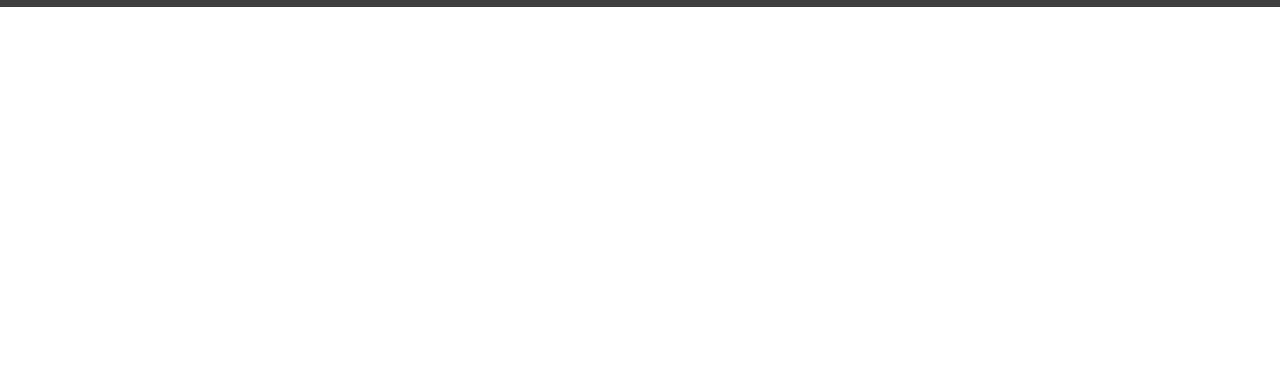
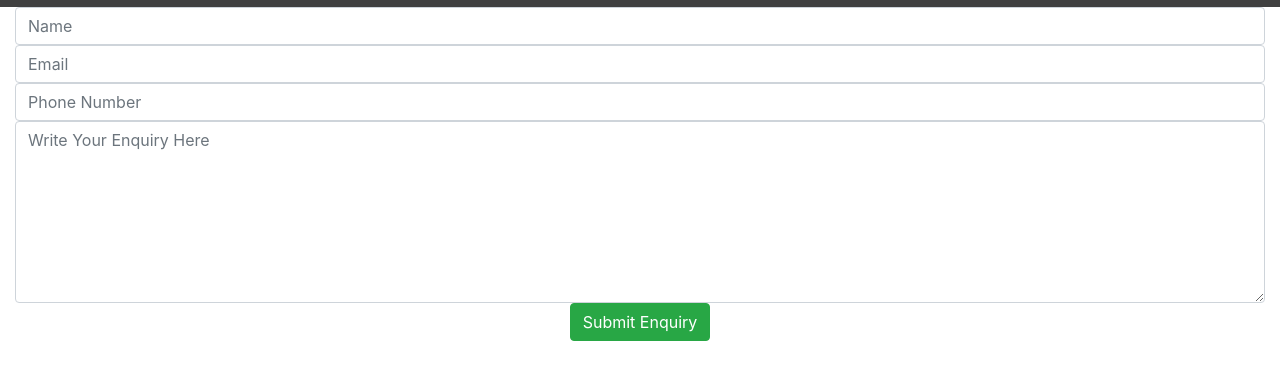
Before and after one commit to haideralicheema/first-milestone-project, a plain HTML site: page contact.html in a window 1280 px wide. Shown: the part 68-448 px from the top of the page. Drawn offline with nearby package versions, Linux system fonts and the light colour scheme.

Commit message:
provisional contact form added

```diff
--- a/contact.html
+++ b/contact.html
@@ -17,10 +17,28 @@
         <li class="nav-item mr-4 custom-nav-item"><a href="classes-and-trainers.html">Classes and Trainers</a></li>
         <li class="nav-item mr-4 custom-nav-item"><a href="contact.html">Contact</a></li>
     </ul>
+</nav>
 
 
-</nav>
+<!--Contact-->
 
+    <div class="container-fluid custom-form">
+        <div class="row">
+            <div class="col-12">
+                <form>
+                    <input type="text" name="name" id="customername" class="form-control" placeholder="Name" required />
+                    <input type="email" name="email" id="customeremail" class="form-control" placeholder="Email" required />
+                    <input type="text" name="phonenumber" id="customerphonenumber" class="form-control" placeholder="Phone Number" />
+                    <textarea rows="7" name="enquiry" id="enquiry" class="form-control" placeholder="Write Your Enquiry Here" required></textarea>
+                    <div class="form-row text-center">
+                        <div class="col">
+                            <button type="submit" class="btn btn-success">Submit Enquiry</button>
+                        </div>
+                    </div>
+                </form>
+            </div>
+        </div>
+    </div>
 
 
 
```
